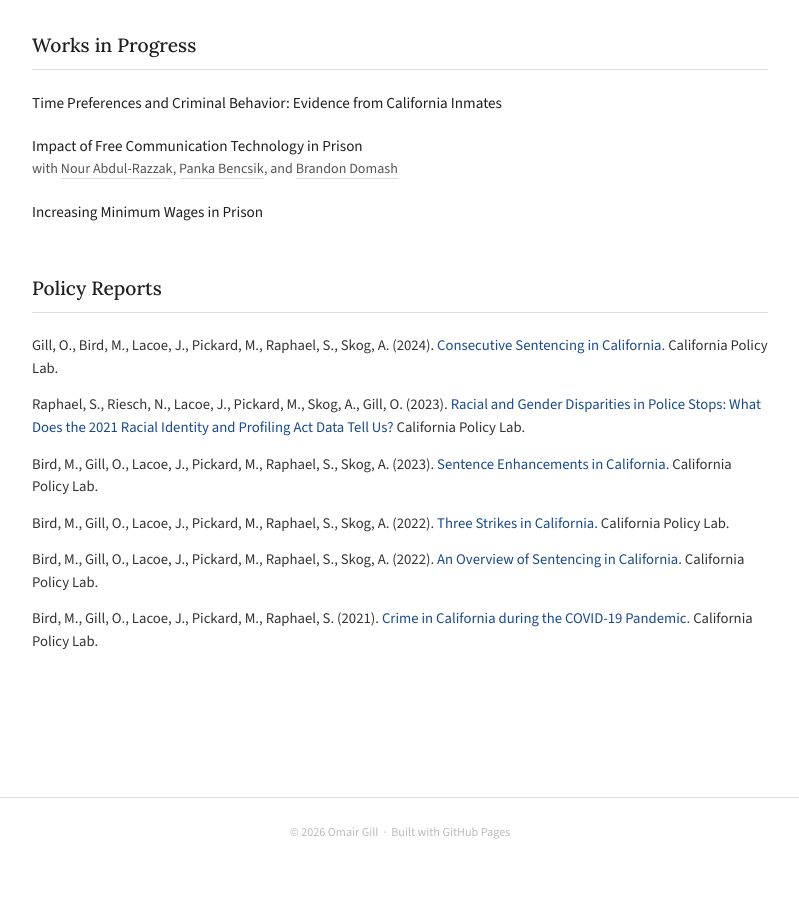
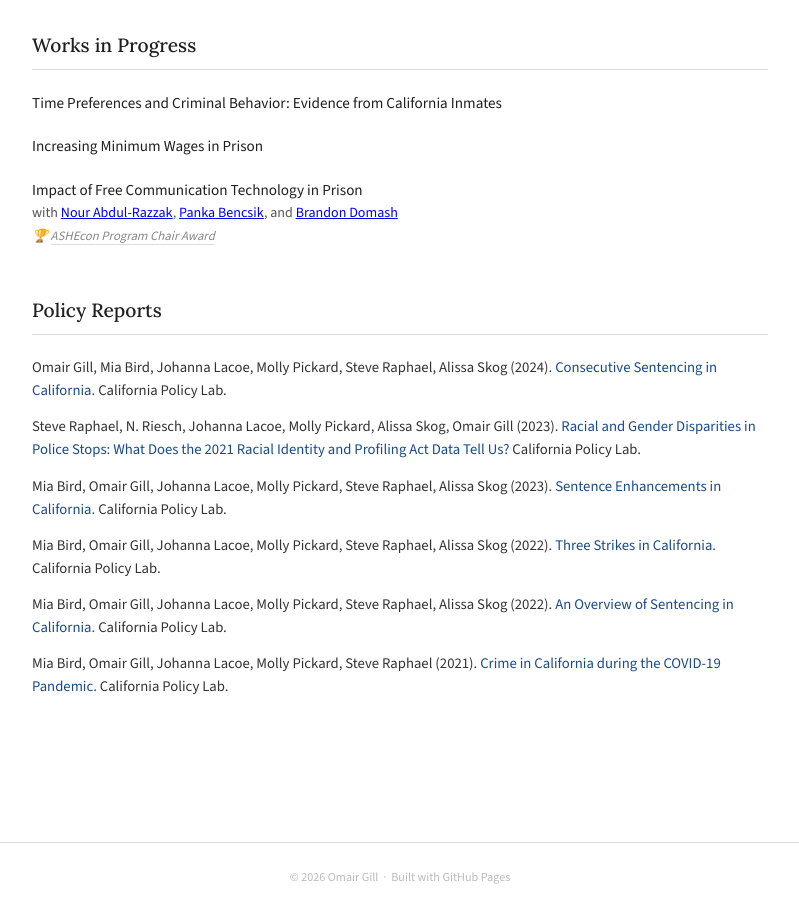
Before and after one commit to omair-gill/omair-gill.github.io, a plain HTML site: page index.html in a window 1280 px wide. Shown: the part 400-1312 px from the top of the page, without its empty margins (240-1039 px from the left). Before the commit the page ends 1267 px from the top, so only its background shows below. Drawn offline with nearby package versions, Linux system fonts and the light colour scheme.

Commit message:
Update index.html

```diff
--- a/index.html
+++ b/index.html
@@ -33,8 +33,9 @@
     .paper-list li { font-size: 0.95rem; line-height: 1.6; }
     .paper-title { color: var(--text); cursor: default; }
     .paper-meta { color: var(--muted); font-size: 0.88rem; }
-    .paper-meta a { color: var(--muted); text-decoration: none; border-bottom: 1px solid var(--rule); }
-    .paper-meta a:hover { color: var(--link-hover); border-bottom-color: var(--link-hover); }
+    .paper-award { font-size: 0.8rem; font-style: italic; color: #888; margin-top: 0.1rem; }
+    .paper-award a { color: #888; text-decoration: none; border-bottom: 1px solid #ddd; }
+    .paper-award a:hover { color: var(--link-hover); border-bottom-color: var(--link-hover); }
     .report-list { list-style: none; display: flex; flex-direction: column; gap: 0.85rem; }
     .report-list li { font-size: 0.92rem; color: #333; line-height: 1.55; }
     .report-list a { color: var(--link); text-decoration: none; }
@@ -58,7 +59,7 @@
         My research fields are labor, behavioral, and law and economics.
         My current research focuses on studying the U.S. criminal legal system and incarceration.
       </p>
-      <p>I am happy to connect with prospective MPP/PhD students or chat about research &mdash; feel free to email me.</p>
+      <p>I am happy to chat about research or connect with prospective MPP/PhD students &mdash; feel free to email me.</p>
       <div class="hero-links">
         <a href="mailto:ogill@berkeley.edu">ogill@berkeley.edu</a>
       </div>
@@ -72,11 +73,12 @@
         <div class="paper-title">Time Preferences and Criminal Behavior: Evidence from California Inmates</div>
       </li>
       <li>
+        <div class="paper-title">Increasing Minimum Wages in Prison</div>
+      </li>
+      <li>
         <div class="paper-title">Impact of Free Communication Technology in Prison</div>
         <div class="paper-meta">with <a href="https://www.nourabdulrazzak.com/home" target="_blank">Nour Abdul-Razzak</a>, <a href="https://www.pankabencsik.com/home" target="_blank">Panka Bencsik</a>, and <a href="https://crimelab.uchicago.edu/staff/brandon-domash/" target="_blank">Brandon Domash</a></div>
-      </li>
-      <li>
-        <div class="paper-title">Increasing Minimum Wages in Prison</div>
+        <div class="paper-award">🏆 <a href="https://www.ashecon.org/2024-ashecon-award-winners/" target="_blank">ASHEcon Program Chair Award</a></div>
       </li>
     </ul>
   </section>
@@ -85,32 +87,32 @@
     <h2>Policy Reports</h2>
     <ul class="report-list">
       <li>
-        Gill, O., Bird, M., Lacoe, J., Pickard, M., Raphael, S., Skog, A. (2024).
+        Omair Gill, Mia Bird, Johanna Lacoe, Molly Pickard, Steve Raphael, Alissa Skog (2024).
         <a href="https://www.capolicylab.org/wp-content/uploads/2024/02/Consecutive-Sentencing-in-California.pdf" target="_blank">Consecutive Sentencing in California.</a>
         California Policy Lab.
       </li>
       <li>
-        Raphael, S., Riesch, N., Lacoe, J., Pickard, M., Skog, A., Gill, O. (2023).
+        Steve Raphael, N. Riesch, Johanna Lacoe, Molly Pickard, Alissa Skog, Omair Gill (2023).
         <a href="https://www.capolicylab.org/wp-content/uploads/2023/05/California-Policy-Lab-Analysis-of-2021-RIPA-Data.pdf" target="_blank">Racial and Gender Disparities in Police Stops: What Does the 2021 Racial Identity and Profiling Act Data Tell Us?</a>
         California Policy Lab.
       </li>
       <li>
-        Bird, M., Gill, O., Lacoe, J., Pickard, M., Raphael, S., Skog, A. (2023).
+        Mia Bird, Omair Gill, Johanna Lacoe, Molly Pickard, Steve Raphael, Alissa Skog (2023).
         <a href="https://www.capolicylab.org/sentence-enhancements-in-california/" target="_blank">Sentence Enhancements in California.</a>
         California Policy Lab.
       </li>
       <li>
-        Bird, M., Gill, O., Lacoe, J., Pickard, M., Raphael, S., Skog, A. (2022).
+        Mia Bird, Omair Gill, Johanna Lacoe, Molly Pickard, Steve Raphael, Alissa Skog (2022).
         <a href="https://www.capolicylab.org/three-strikes-in-california/" target="_blank">Three Strikes in California.</a>
         California Policy Lab.
       </li>
       <li>
-        Bird, M., Gill, O., Lacoe, J., Pickard, M., Raphael, S., Skog, A. (2022).
+        Mia Bird, Omair Gill, Johanna Lacoe, Molly Pickard, Steve Raphael, Alissa Skog (2022).
         <a href="https://www.capolicylab.org/three-strikes-in-california/" target="_blank">An Overview of Sentencing in California.</a>
         California Policy Lab.
       </li>
       <li>
-        Bird, M., Gill, O., Lacoe, J., Pickard, M., Raphael, S. (2021).
+        Mia Bird, Omair Gill, Johanna Lacoe, Molly Pickard, Steve Raphael (2021).
         <a href="https://www.capolicylab.org/crime-in-california-during-the-covid-19-pandemic/" target="_blank">Crime in California during the COVID-19 Pandemic.</a>
         California Policy Lab.
       </li>
```
